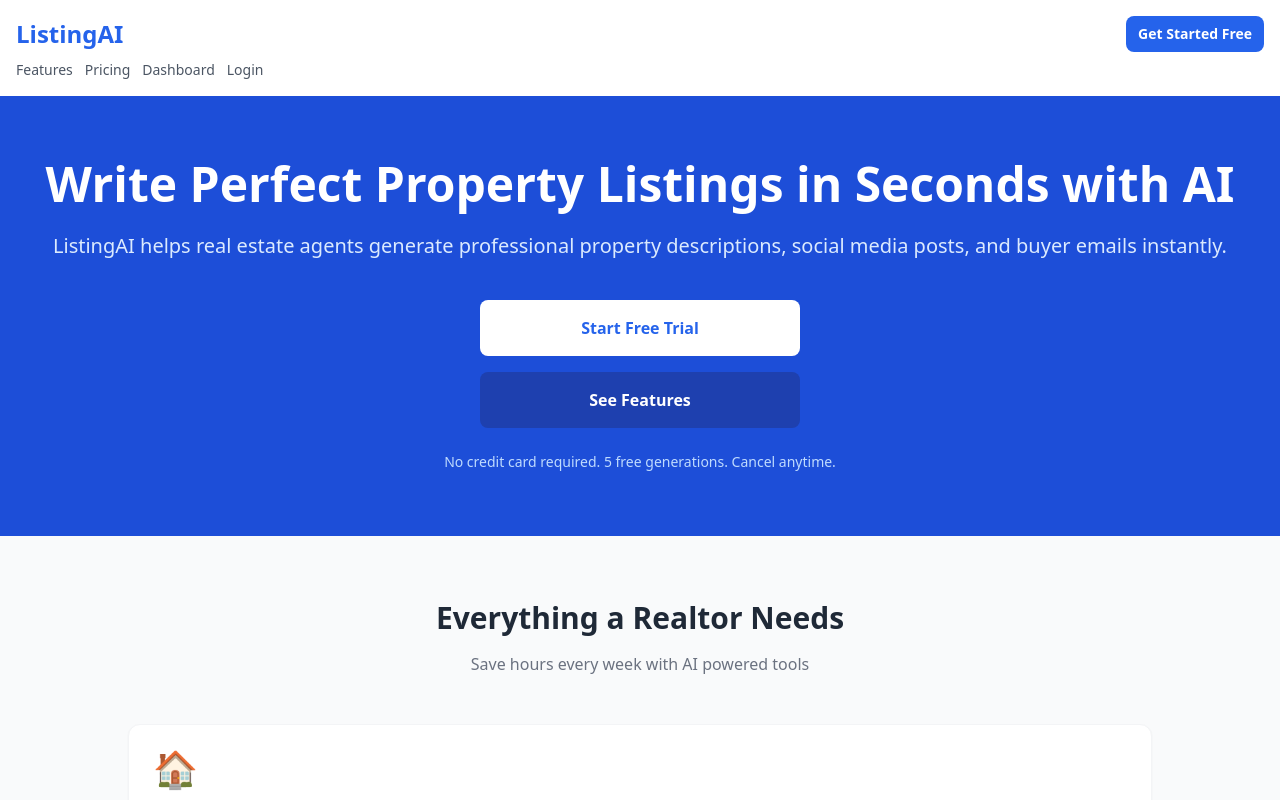
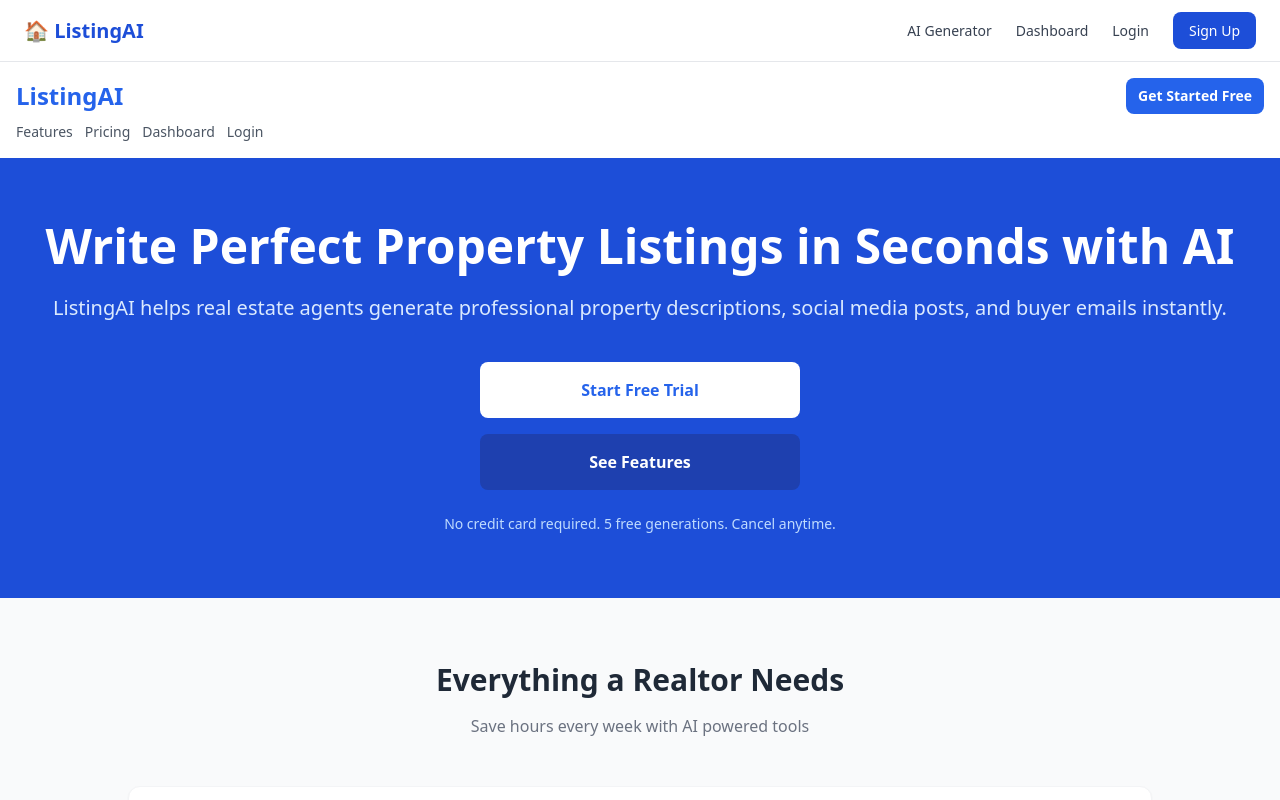
Before and after one commit to khancodewala/listingai, a Next.js app: page / in a window 1280 px wide. Shown: the top 800 px of the page. Built offline with nearby package versions, Linux system fonts and the light colour scheme.

Commit message:
Add navbar to layout

```diff
--- a/app/layout.js
+++ b/app/layout.js
@@ -1,9 +1,49 @@
 import "./globals.css";
+import Link from "next/link";
 
 export default function RootLayout({ children }) {
   return (
     <html lang="en">
-      <body>{children}</body>
+      <body>
+        <nav style={{
+          background: "#ffffff",
+          borderBottom: "1px solid #e5e7eb",
+          padding: "12px 24px",
+          display: "flex",
+          alignItems: "center",
+          justifyContent: "space-between",
+          position: "sticky",
+          top: 0,
+          zIndex: 100,
+        }}>
+          <Link href="/" style={{ fontWeight: "700", fontSize: "20px", color: "#1d4ed8", textDecoration: "none" }}>
+            🏠 ListingAI
+          </Link>
+          <div style={{ display: "flex", gap: "24px", alignItems: "center" }}>
+            <Link href="/generate" style={{ color: "#374151", textDecoration: "none", fontSize: "14px", fontWeight: "500" }}>
+              AI Generator
+            </Link>
+            <Link href="/dashboard" style={{ color: "#374151", textDecoration: "none", fontSize: "14px", fontWeight: "500" }}>
+              Dashboard
+            </Link>
+            <Link href="/login" style={{ color: "#374151", textDecoration: "none", fontSize: "14px", fontWeight: "500" }}>
+              Login
+            </Link>
+            <Link href="/signup" style={{
+              background: "#1d4ed8",
+              color: "#ffffff",
+              textDecoration: "none",
+              fontSize: "14px",
+              fontWeight: "500",
+              padding: "8px 16px",
+              borderRadius: "8px",
+            }}>
+              Sign Up
+            </Link>
+          </div>
+        </nav>
+        {children}
+      </body>
     </html>
   );
 }
```
